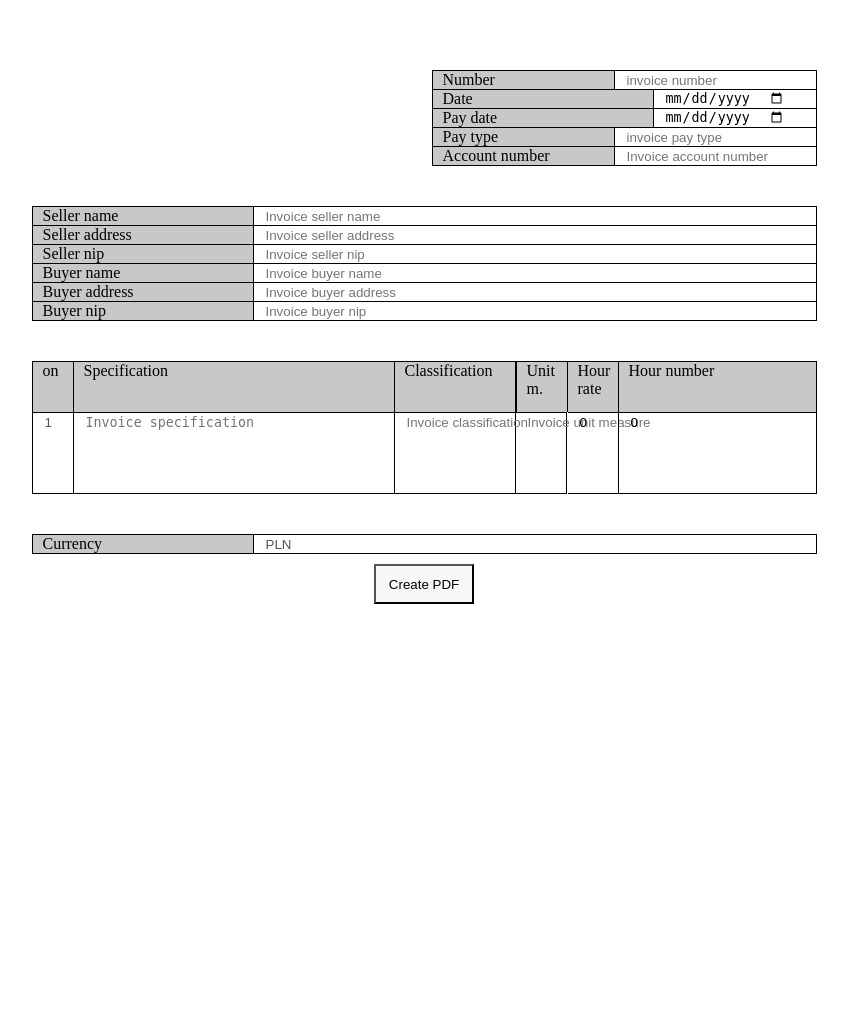
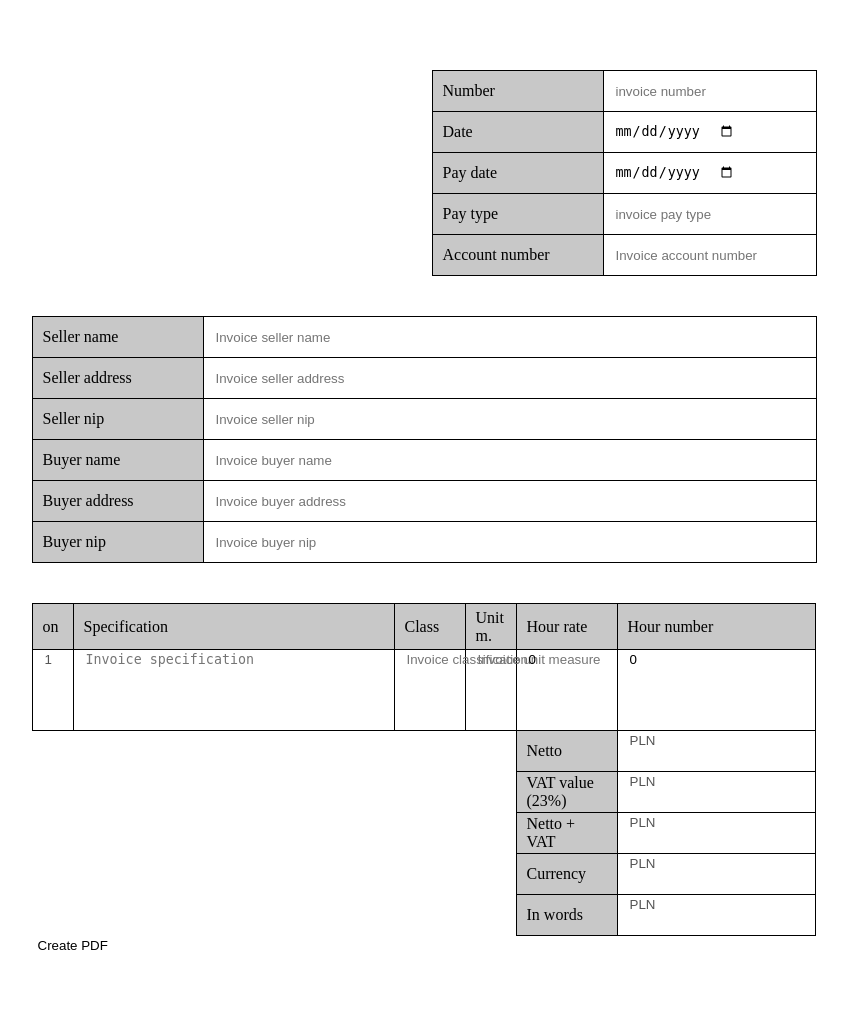
Before and after one commit to delektowski/invoicer, a FastAPI app: page / in a window 1280 px wide. Shown: the whole page, without its empty margins (216-1064 px from the left). Before the commit the page ends 604 px from the top, so only its background shows below. Run offline with FastAPI, Linux system fonts and the light colour scheme; data comes from the database, SQL or seed files in the repository.

Commit message:
implement invoice view

```diff
--- a/static/styles.css
+++ b/static/styles.css
@@ -21,29 +21,42 @@ input {
 
 .field--gray {
     display: -webkit-box;
-    width: 200px;
+    -webkit-box-align: center;
+    width: 150px;
+    height: 40px;
     padding: 0 10px;
     display: flex;
+    align-items: center;
     border: 1px black solid;
     background-color: rgb(200, 200, 200);
     border-bottom: none;
 }
 
 .field--gray--columns {
-
+    display: -webkit-box;
+    display: flex;
+    align-items: center;
+    -webkit-box-align: center;
     padding: 0 10px;
-    height: 50px;
+    height: 45px;
     border: 1px black solid;
     background-color: rgb(200, 200, 200);
     border-bottom: none;
 }
 
 .field {
-    -webkit-box-flex: 3;
-    -webkit-flex: 3;
-    flex: 3;
+    -webkit-box-flex: 1;
+    -webkit-flex: 1;
+    flex: 1;
     padding: 0 10px;
     display: flex;
+    border: 1px black solid;
+    border-bottom: none;
+    border-left: none;
+}
+
+.field--bottom {
+    padding: 0 10px;
     border: 1px black solid;
     border-bottom: none;
     border-left: none;
@@ -58,10 +71,6 @@ input {
 }
 
 
-.field--gray--columns__on {
-    width: 20px;
-}
-
 .field--column__on {
     width: 20px;
 }
@@ -70,44 +79,36 @@ input {
     width: 300px;
 }
 
-.field--gray--columns__specification {
-    width: 300px;
-}
-
 .field--column__classification {
-    width: 100px;
-}
-
-.field--gray--columns__classification {
-    width: 100px;
+    width: 50px;
 }
 
 .field--column__unit-measure {
     width: 30px;
 }
 
-.field--gray--columns__unit-measure {
-    width: 30px;
-}
-
 .field--column__hour-rates {
-    width: 30px;
-}
-
-.field--gray--columns__hour-rates {
-    width: 30px;
+    width: 80px;
 }
 
 .field--column__hours-number {
     width: 177px;
 }
 
-.field--gray--columns__hours-number {
-    width: 177px;
+.field--border-bottom {
+    border-bottom: 1px black solid;
 }
 
-.field--border-bottom {
-    border-bottom: 1px black solid;
+.field--border-top {
+    border-top: 1px black solid;
+}
+
+.field--border-top-none {
+    border-top: none;
+}
+
+.field--border-bottom-none {
+    border-bottom: none;
 }
 
 .field--border-left {
@@ -125,11 +126,25 @@ input {
     margin: 0;
 }
 
-.fields-container {
+.fields-container--vertical {
+    padding-right: 1px;
+}
+
+.fields-container--horizonal {
     display: -webkit-box;
+    display: -webkit-flex;
     display: flex;
-    -webkit-box-pack: center;
-    justify-content: center;
+    -webkit-box-pack: end;
+    justify-content: flex-end;
+}
+
+.fields-container--horizonal-bottom {
+    border-right: 1px black solid;
+    display: -webkit-box;
+    display: -webkit-flex;
+    display: flex;
+    -webkit-box-pack: end;
+    justify-content: flex-end;
 }
 
 .fields-container--columns {
@@ -184,3 +199,10 @@ textarea {
     align-items: center;
     justify-items: center;
 }
+
+.button-container {
+    display: -webkit-box;
+    display: flex;
+    -webkit-box-pack: center;
+    justify-content: center;
+}
--- a/templates/invoice_form.html
+++ b/templates/invoice_form.html
@@ -6,16 +6,13 @@
     <meta name="viewport" content="width=device-width, initial-scale=1.0">
     <link href="{{ url_for('static', path='/styles.css') }}" rel="stylesheet">
     <title>Invoicer</title>
-    <style>
-
-    </style>
 </head>
 
 <body>
     <div class="container">
         <form action="/form/" method="post">
 
-            <div class="fields-container fields-container--padding-left">
+            <div class="fields-container--horizonal fields-container--padding-left">
                 <div class="field--gray">
                     <h2>Number</h2>
                 </div>
@@ -25,7 +22,7 @@
                 </div>
             </div>
 
-            <div class="fields-container fields-container--padding-left">
+            <div class="fields-container--horizonal fields-container--padding-left">
                 <div class="field--gray">
                     <h2>Date</h2>
                 </div>
@@ -35,7 +32,7 @@
                 </div>
             </div>
 
-            <div class="fields-container fields-container--padding-left">
+            <div class="fields-container--horizonal fields-container--padding-left">
                 <div class="field--gray">
                     <h2>Pay date</h2>
                 </div>
@@ -45,7 +42,7 @@
                 </div>
             </div>
 
-            <div class="fields-container fields-container--padding-left">
+            <div class="fields-container--horizonal fields-container--padding-left">
                 <div class="field--gray">
                     <h2>Pay type</h2>
                 </div>
@@ -55,7 +52,7 @@
                 </div>
             </div>
 
-            <div class="fields-container fields-container--padding-left">
+            <div class="fields-container--horizonal fields-container--padding-left">
                 <div class="field--gray field--border-bottom">
                     <h2>Account number</h2>
                 </div>
@@ -67,7 +64,7 @@
 
             <div class="horizontal-empty-space"></div>
 
-            <div class="fields-container">
+            <div class="fields-container--horizonal">
                 <div class="field--gray">
                     <h2>Seller name</h2>
                 </div>
@@ -77,7 +74,7 @@
                 </div>
             </div>
 
-            <div class="fields-container">
+            <div class="fields-container--horizonal">
                 <div class="field--gray">
                     <h2>Seller address</h2>
                 </div>
@@ -87,7 +84,7 @@
                 </div>
             </div>
 
-            <div class="fields-container">
+            <div class="fields-container--horizonal">
                 <div class="field--gray">
                     <h2>Seller nip</h2>
                 </div>
@@ -97,7 +94,7 @@
                 </div>
             </div>
 
-            <div class="fields-container">
+            <div class="fields-container--horizonal">
                 <div class="field--gray">
                     <h2>Buyer name</h2>
                 </div>
@@ -107,7 +104,7 @@
                 </div>
             </div>
 
-            <div class="fields-container">
+            <div class="fields-container--horizonal">
                 <div class="field--gray">
                     <h2>Buyer address</h2>
                 </div>
@@ -117,7 +114,7 @@
                 </div>
             </div>
 
-            <div class="fields-container">
+            <div class="fields-container--horizonal">
                 <div class="field--gray field--border-bottom">
                     <h2>Buyer nip</h2>
                 </div>
@@ -140,7 +137,7 @@
                     </div>
                 </div>
                 <div>
-                    <div class="field--gray--columns field--gray--columns__specification field--border-left-none">
+                    <div class="field--gray--columns field--column__specification field--border-left-none">
                         <h2>Specification</h2>
                     </div>
                     <div class="field--column field--column__specification field--border-bottom">
@@ -150,8 +147,8 @@
                 </div>
 
                 <div>
-                    <div class="field--gray--columns field--gray--columns__classification field--border-left-none ">
-                        <h2>Classification</h2>
+                    <div class="field--gray--columns field--column__classification field--border-left-none ">
+                        <h2>Class</h2>
                     </div>
                     <div class="field--column field--column__classification  field--border-bottom">
                         <input type="text" id="invoice-classification" name="invoice_classification"
@@ -160,17 +157,17 @@
                 </div>
 
                 <div>
-                    <div class="field--gray--columns field--gray--columns__unit-measure">
+                    <div class="field--gray--columns field--column__unit-measure field--border-left-none">
                         <h2>Unit m.</h2>
                     </div>
-                    <div class="field--column field--column__unit-measure  field--border-bottom">
+                    <div class="field--column field--column__unit-measure  field--border-bottom ">
                         <input type="text" id="invoice-unit-measure" name="invoice_unit_measure"
                             placeholder="Invoice unit measure" value="{{invoice_unit_measure}}"><br>
                     </div>
                 </div>
 
                 <div>
-                    <div class="field--gray--columns field--gray--columns__hour-rates field--border-left-none ">
+                    <div class="field--gray--columns field--column__hour-rates field--border-left-none ">
                         <h2>Hour rate</h2>
                     </div>
                     <div class="field--column field--column__hour-rates  field--border-bottom">
@@ -180,7 +177,7 @@
                 </div>
 
                 <div>
-                    <div class="field--gray--columns field--gray--columns__hours-number field--border-left-none ">
+                    <div class="field--gray--columns field--column__hours-number field--border-left-none ">
                         <h2>Hour number</h2>
                     </div>
                     <div class="field--column field--column__hours-number  field--border-bottom">
@@ -190,18 +187,61 @@
                 </div>
             </div>
 
-            <div class="horizontal-empty-space"></div>
-            <div class="fields-container">
-                <div class="field--gray field--border-bottom">
-                    <h2>Currency</h2>
+            <div class="fields-container--vertical">
+
+                <div class="fields-container--horizonal">
+                    <div class="field--gray field--column__hour-rates field--border-bottom field--border-top-none">
+                        <h2>Netto</h2>
+                    </div>
+                    <div class="field--bottom field--column__hours-number field--border-bottom field--border-top-none">
+                        <input disabled type="text" id="invoice-currency" name="invoice_currency"
+                            placeholder="Invoice currency" value="PLN"><br>
+                    </div>
                 </div>
-                <div class="field field--border-bottom">
-                    <input disabled type="text" id="invoice-currency" name="invoice_currency"
-                        placeholder="Invoice currency" value="PLN"><br>
+
+                <div class="fields-container--horizonal">
+                    <div class="field--gray field--column__hour-rates field--border-bottom field--border-top-none">
+                        <h2>VAT value (23%)</h2>
+                    </div>
+                    <div class="field--bottom field--column__hours-number field--border-bottom field--border-top-none">
+                        <input disabled type="text" id="invoice-currency" name="invoice_currency"
+                            placeholder="Invoice currency" value="PLN"><br>
+                    </div>
                 </div>
+
+                <div class="fields-container--horizonal">
+                    <div class="field--gray field--column__hour-rates field--border-bottom field--border-top-none">
+                        <h2>Netto + VAT</h2>
+                    </div>
+                    <div class="field--bottom field--column__hours-number field--border-bottom field--border-top-none">
+                        <input disabled type="text" id="invoice-currency" name="invoice_currency"
+                            placeholder="Invoice currency" value="PLN"><br>
+                    </div>
+                </div>
+
+                <div class="fields-container--horizonal">
+                    <div class="field--gray field--column__hour-rates field--border-bottom field--border-top-none">
+                        <h2>Currency</h2>
+                    </div>
+                    <div class="field--bottom field--column__hours-number field--border-bottom field--border-top-none">
+                        <input disabled type="text" id="invoice-currency" name="invoice_currency"
+                            placeholder="Invoice currency" value="PLN"><br>
+                    </div>
+                </div>
+
+                <div class="fields-container--horizonal">
+                    <div class="field--gray field--column__hour-rates field--border-bottom field--border-top-none">
+                        <h2>In words</h2>
+                    </div>
+                    <div class="field--bottom field--column__hours-number field--border-bottom field--border-top-none">
+                        <input disabled type="text" id="invoice-currency" name="invoice_currency"
+                            placeholder="Invoice currency" value="PLN"><br>
+                    </div>
+                </div>
+
             </div>
-            <div class="fields-container">
-                <button type="submit">Create PDF</button>
+            <div>
+                <input type="submit" value="Create PDF" />
             </div>
         </form>
     </div>
```
